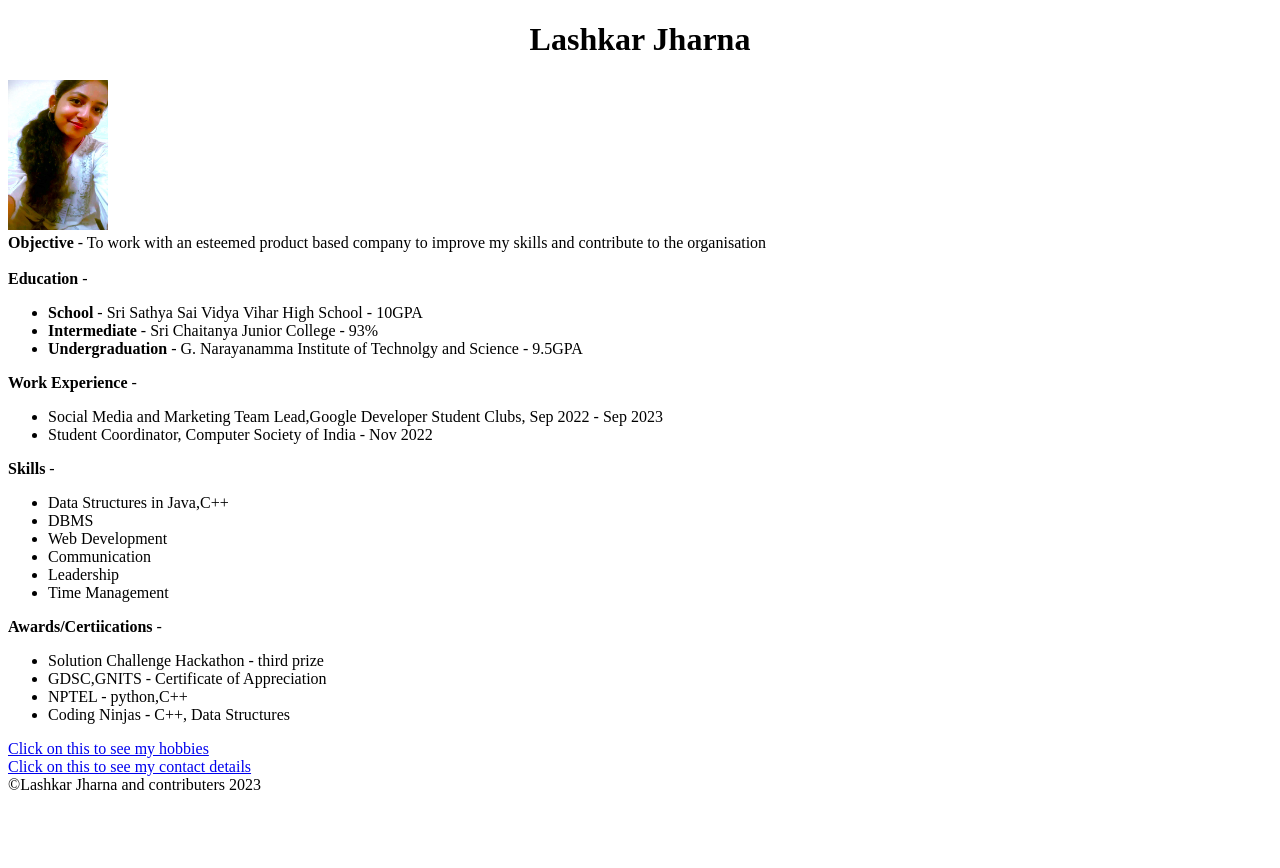
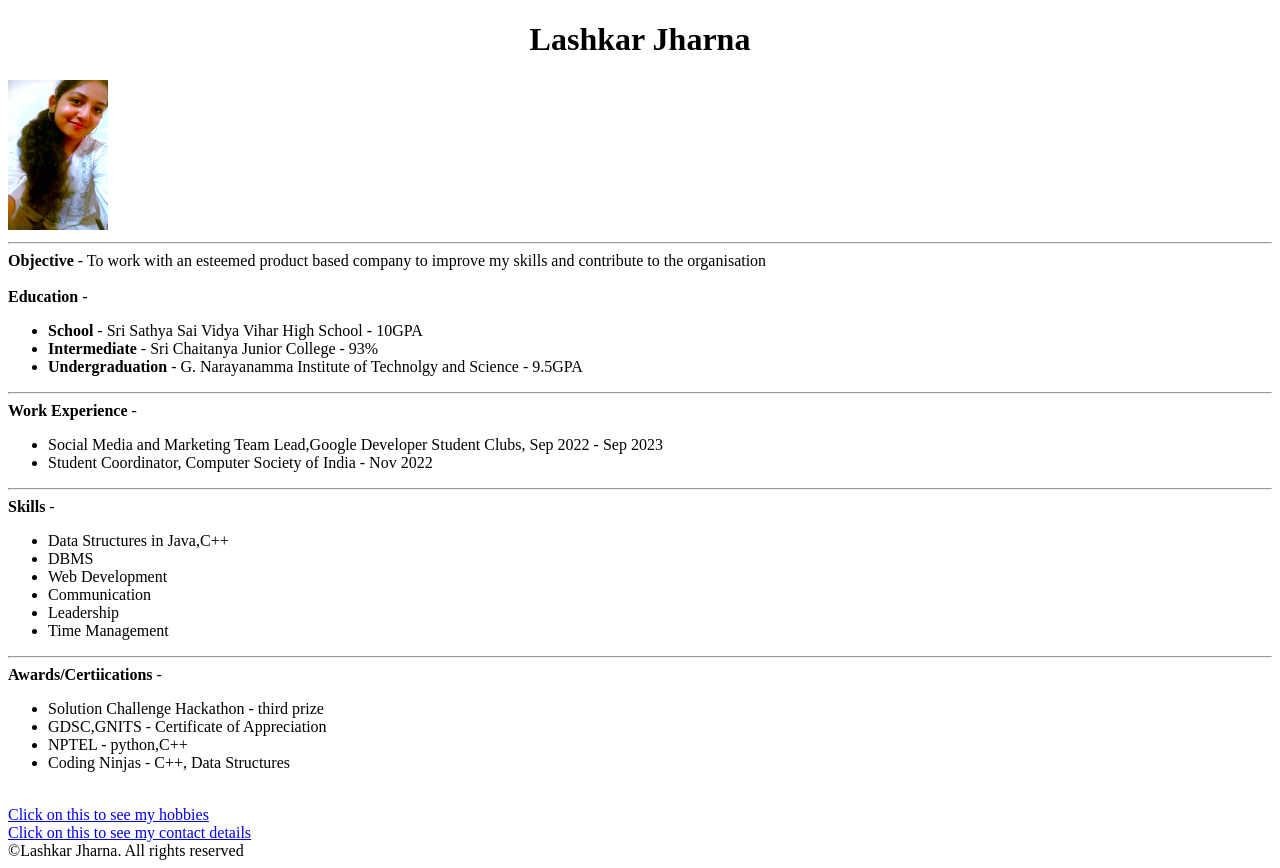
Before and after one commit to Jharnal0/Portfolio-html, a plain HTML site: page index.html in a window 1280 px wide. Before the commit the page ends 802 px from the top, so only its background shows below. Drawn offline with Linux system fonts and the light colour scheme.

Commit message:
Update index.html

```diff
--- a/index.html
+++ b/index.html
@@ -11,6 +11,7 @@
 <h1><center>Lashkar Jharna</center> </h1>
 <img src="./assets/images/jharna img.jpeg" width="100"
 height="150"><br>
+ <hr>
 <b>Objective</b> - To work with an esteemed product based company to improve my skills and contribute to the organisation<br><br>
 <b>Education</b> -
 <ul>
@@ -18,11 +19,13 @@ height="150"><br>
     <li><b> Intermediate </b>- Sri Chaitanya Junior College - 93% </li>
     <li><b>Undergraduation</b> - G. Narayanamma Institute of Technolgy and Science - 9.5GPA</li>
 </ul>
+    <hr>
 <b>Work Experience</b> -
 <ul>
     <li>Social Media and Marketing Team Lead,Google Developer Student Clubs, Sep 2022 - Sep 2023</li>
     <li>Student Coordinator, Computer Society of India - Nov 2022</li>
 </ul>
+    <hr>
 <b>Skills</b> -
 <ul>
     <li>Data Structures in Java,C++</li>
@@ -32,6 +35,7 @@ height="150"><br>
     <li>Leadership</li>
     <li>Time Management</li>
 </ul>
+    <hr>
 <b>Awards/Certiications</b> -
 <ul>
     <li>Solution Challenge Hackathon - third prize</li>
@@ -40,9 +44,10 @@ height="150"><br>
     <li>Coding Ninjas - C++, Data Structures</li>
 
 </ul>
+    <br>
 <a href="./hobbies.html">Click on this to see my hobbies</a><br>
 <a href="./Contact.html">Click on this to see my contact details</a>
-<footer>&copy;Lashkar Jharna and contributers 2023</footer>
+<footer>&copy;Lashkar Jharna. All rights reserved</footer>
 
 </body>
 </html>
```
